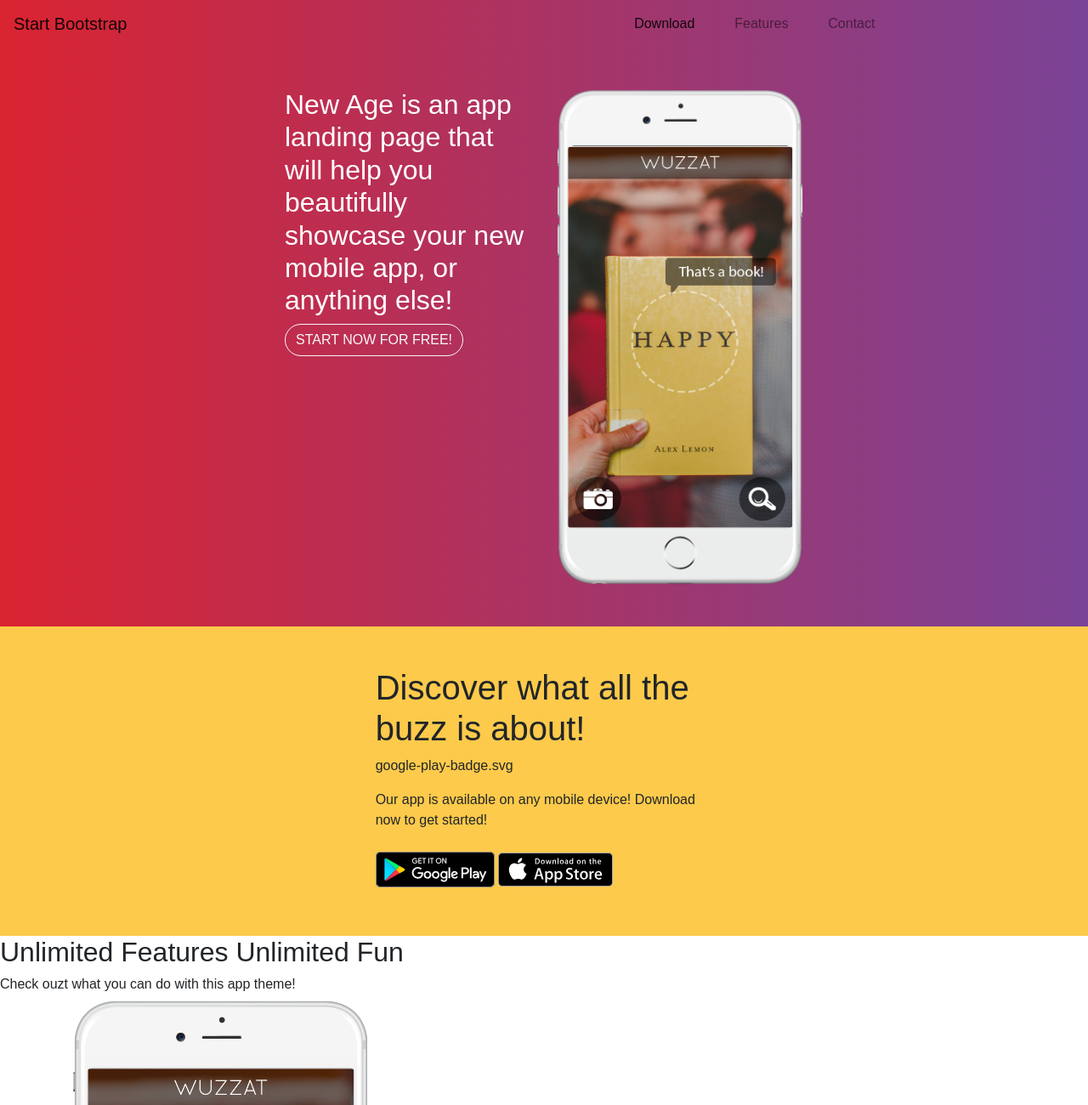
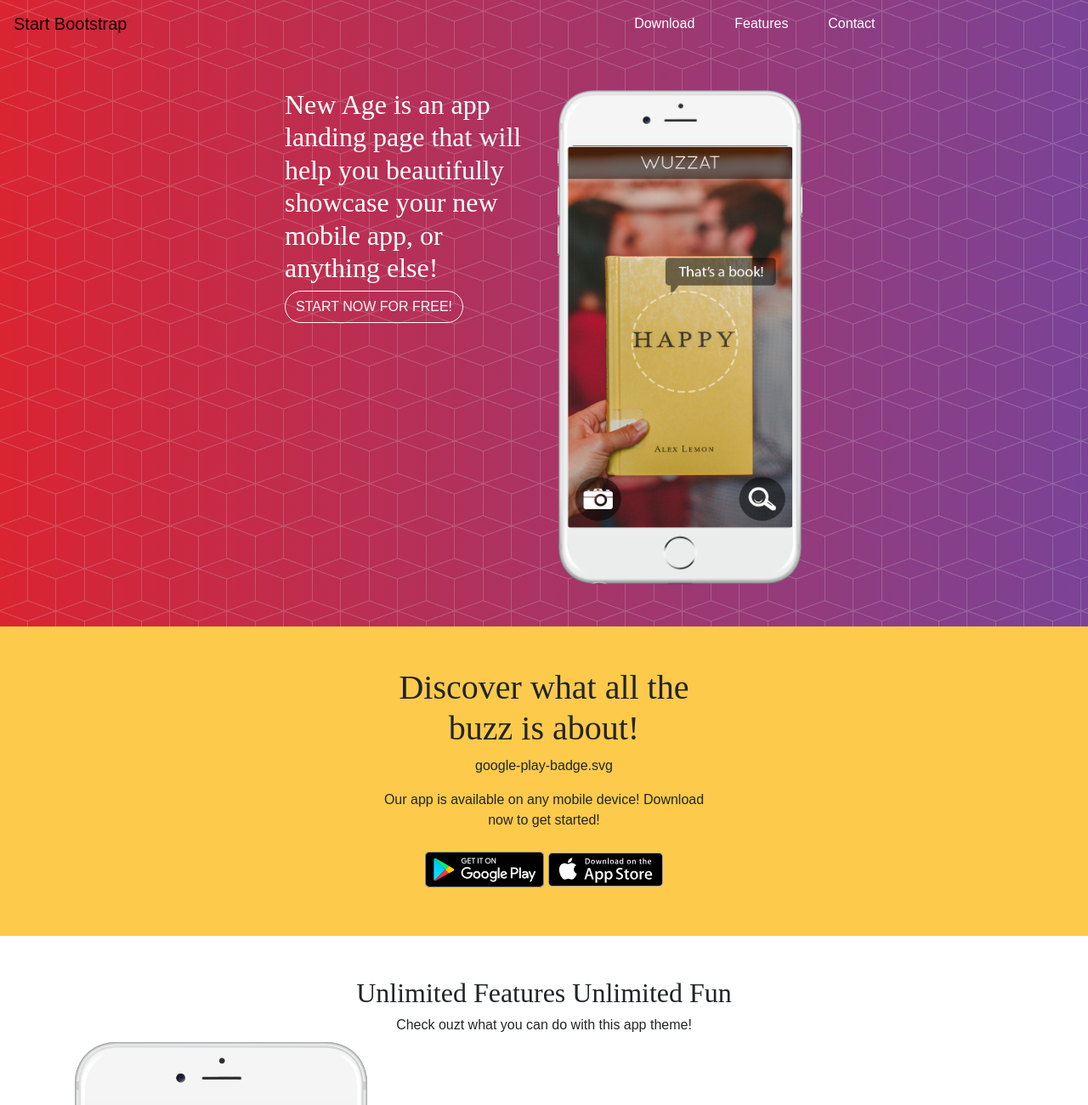
Before and after one commit to ormiati/bs-sitebuild, a plain HTML site: page index.html in a window 1280 px wide. Shown: the top 1300 px of the page at 85% size. Drawn offline with nearby package versions, Linux system fonts and the light colour scheme.

Commit message:
rácsozat

```diff
--- a/css/style.css
+++ b/css/style.css
@@ -2,10 +2,11 @@ body {
     font-family: Arial, Helvetica, sans-serif;
 }
 
-h1 h2 {
+.catamaran {
  font-family: Catamaran;
- src: url(/css/Catamaran/Catamaran-VariableFont_wght.ttf);
+ src: url(./css/Catamaran/static/Catamaran-Thin.ttf);
 }
+
 .backpic {
     position: relative;
     width: 100%;
@@ -24,11 +25,12 @@ h1 h2 {
 
 .bgmine {
     background-repeat: repeat;
-    background-image: linear-gradient(to right, #da2431, #7a4397), url("/img/bg-pattern.png");
+    background-image: url("/img/bg-pattern.png"), linear-gradient(to right, #da2431, #7a4397);
 }
 
 .discover {
     background-color: #fdca4b;
+    text-align: center;
 }
 
 footer {
--- a/index.html
+++ b/index.html
@@ -18,9 +18,9 @@
         <div class="collapse navbar-collapse" id="navbarNavAltMarkup">
           <div class="navbar-nav container">
             <div class="col-lg-6"></div>
-            <a class="nav-link active " href="#">Download <span class="sr-only">(current)</span></a>
-            <a class="nav-link" href="#">Features</a>
-            <a class="nav-link" href="#">Contact</a>
+            <a class="nav-link active text-white" href="#">Download <span class="sr-only">(current)</span></a>
+            <a class="nav-link text-white" href="#">Features</a>
+            <a class="nav-link text-white" href="#">Contact</a>
             <div class="col-lg-2"></div>
           </div>
         </div>
@@ -29,7 +29,7 @@
         <div class="row">
           <div class="col-lg-3"></div>
         <div class="col-12 col-lg-3 my-5">
-        <h2 class="text-white">New Age is an app landing page that will help you beautifully showcase your new mobile app, or anything else!</h2>
+        <h2 class="text-white catamaran">New Age is an app landing page that will help you beautifully showcase your new mobile app, or anything else!</h2>
         <button class="btn btn-outline-light rounded-pill">START NOW FOR FREE!</button>
       </div>
       <div class="col-12 col-lg-3 my-5">
@@ -42,7 +42,7 @@
         <div class="row">
           <div class="col-lg-4"></div>
           <div class="col-lg-4 my-5">
-            <h1 >Discover what all the buzz is about!</h1>
+            <h1 class="catamaran" >Discover what all the buzz is about!</h1>
             <p>google-play-badge.svg</p>
             <p>Our app is available on any mobile device! Download now to get started!</p>
             <img src="/img/google-play-badge.svg" alt="google" class="rounded" style="width:140px; height:60px; border: 0">
@@ -53,8 +53,8 @@
       </div>
 
       <div>
-        <h2>Unlimited Features Unlimited Fun</h2>
-        <h6>Check ouzt what you can do with this app theme!</h6>
+        <h2 class="catamaran text-center mt-5">Unlimited Features Unlimited Fun</h2>
+        <h6 class="text-center">Check ouzt what you can do with this app theme!</h6>
       </div>
 
       <div class="container media">
```
